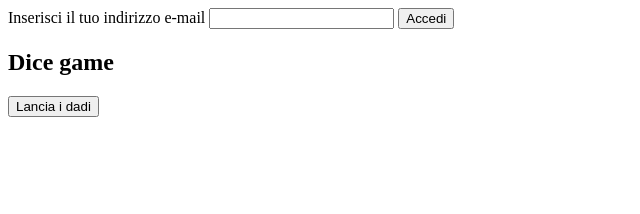
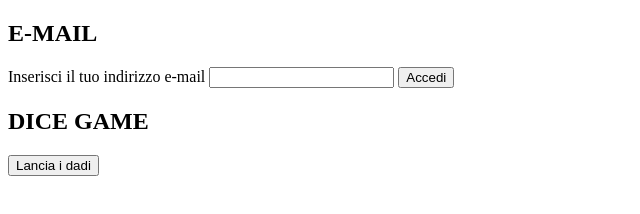
Before and after one commit to marcoaufiero/js-mail-dadi, a plain HTML site: page index.html in a window 1280 px wide. Shown: the whole page, without its empty margins (0-640 px from the left). Drawn offline with Linux system fonts and the light colour scheme.

Commit message:
small additions

```diff
--- a/index.html
+++ b/index.html
@@ -9,6 +9,8 @@
 <body>
 
     <div>
+
+        <h2>E-MAIL</h2>
 
         <label for="inputMail">Inserisci il tuo indirizzo e-mail</label>
         <input type="text" id="inputMail">
@@ -22,7 +24,7 @@
     </div>
 
     <div>
-        <h2>Dice game</h2>
+        <h2>DICE GAME</h2>
         <button onclick="diceButton()">Lancia i dadi</button>
         <div>
             <h3 id="userDie"></h3>
```
